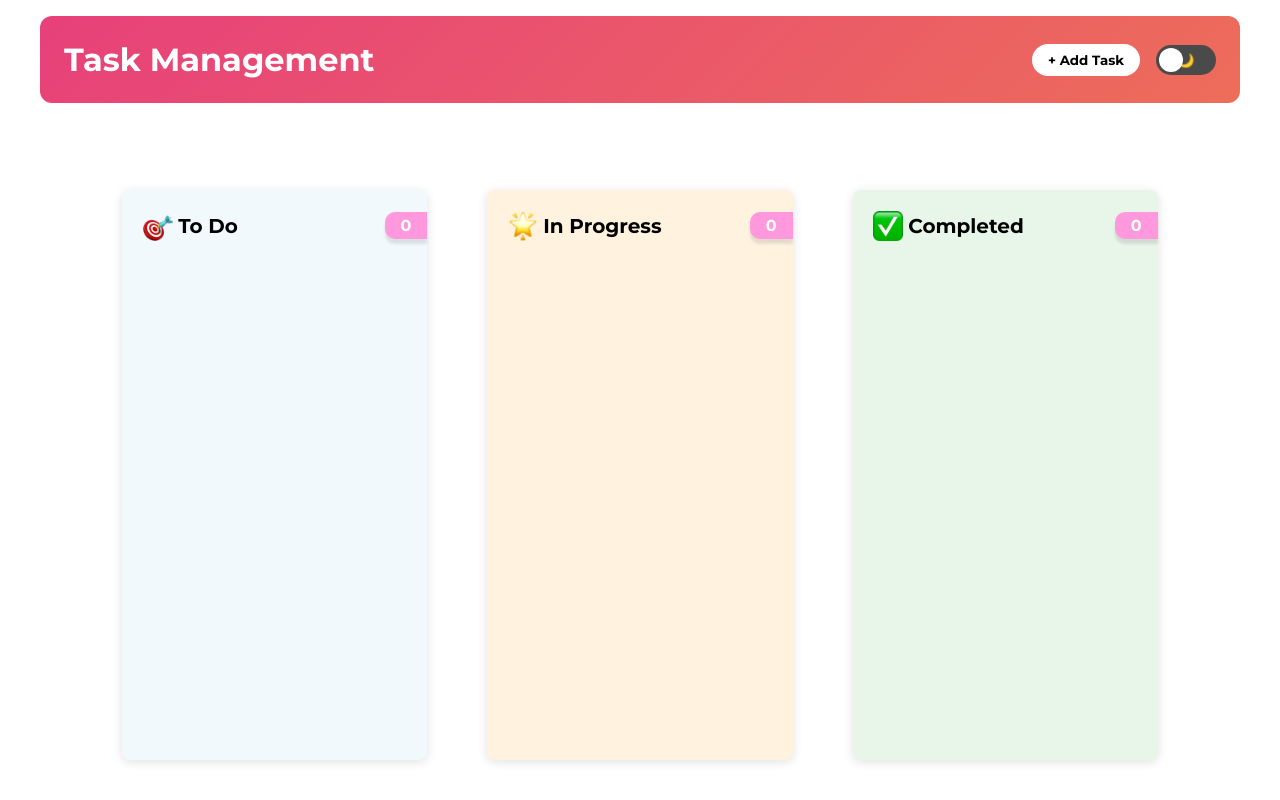
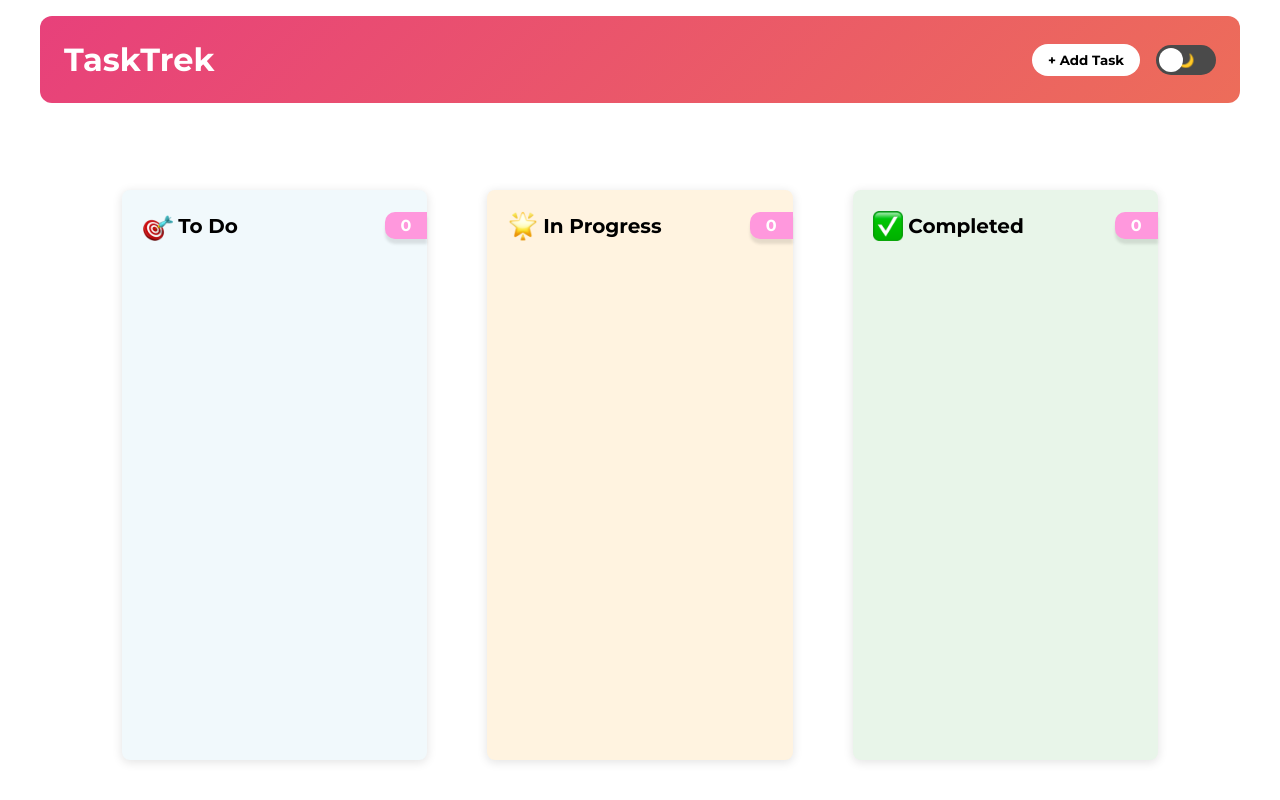
Before and after one commit to NalagamdinniRaju/Task-Management, a React (Create React App) app: page / in a window 1280 px wide. Built offline with nearby package versions, Linux system fonts and the light colour scheme; the HTML template or start-up script is replaced by a standard one.

Commit message:
Update App.jsx

```diff
--- a/src/App.jsx
+++ b/src/App.jsx
@@ -27,7 +27,7 @@ const App = () => {
       <header className={`header ${isDarkMode ? "dark" : "light"}`}>
         <div className="animated-bg glass-effect header-content">
           <div className="header-group">
-            <h1>Task Management</h1>
+            <h1>TaskTrek</h1>
             <div className="header-controls">
               <button
                 className="add-task-btn"
```
